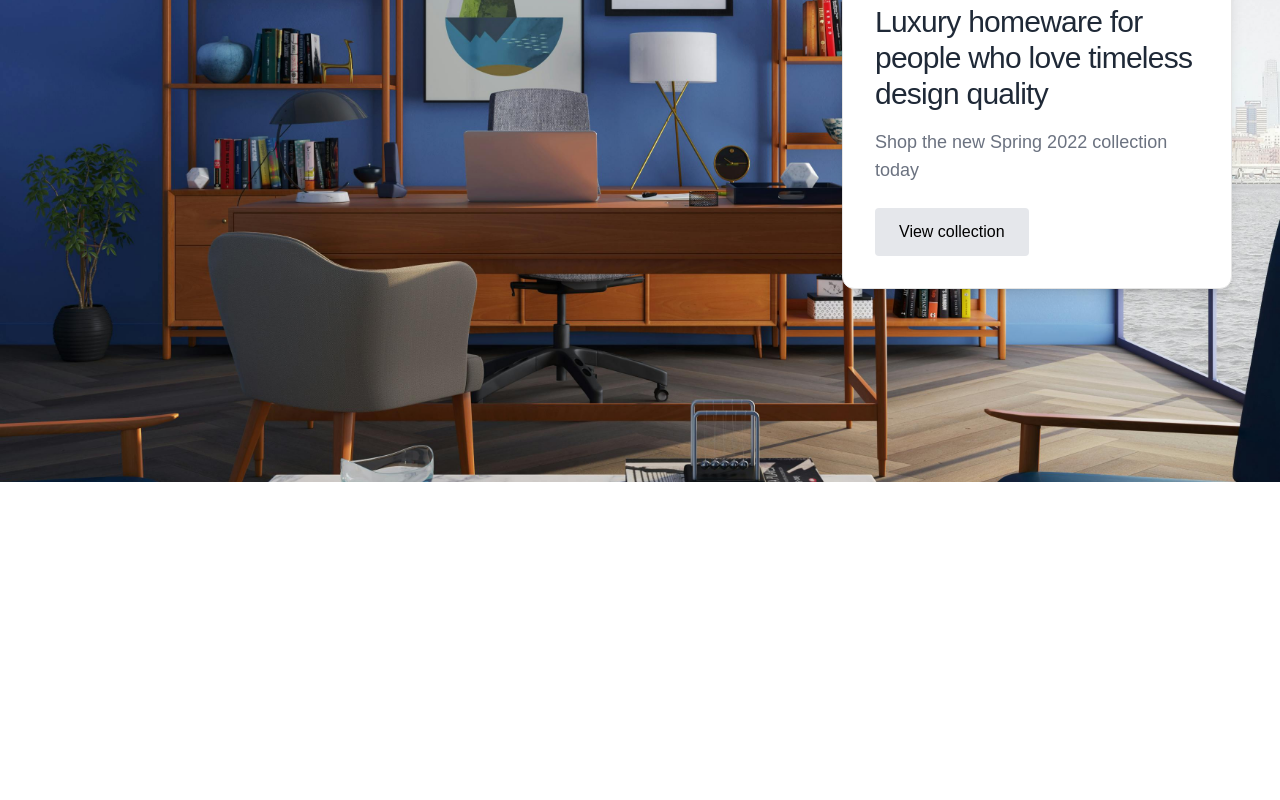
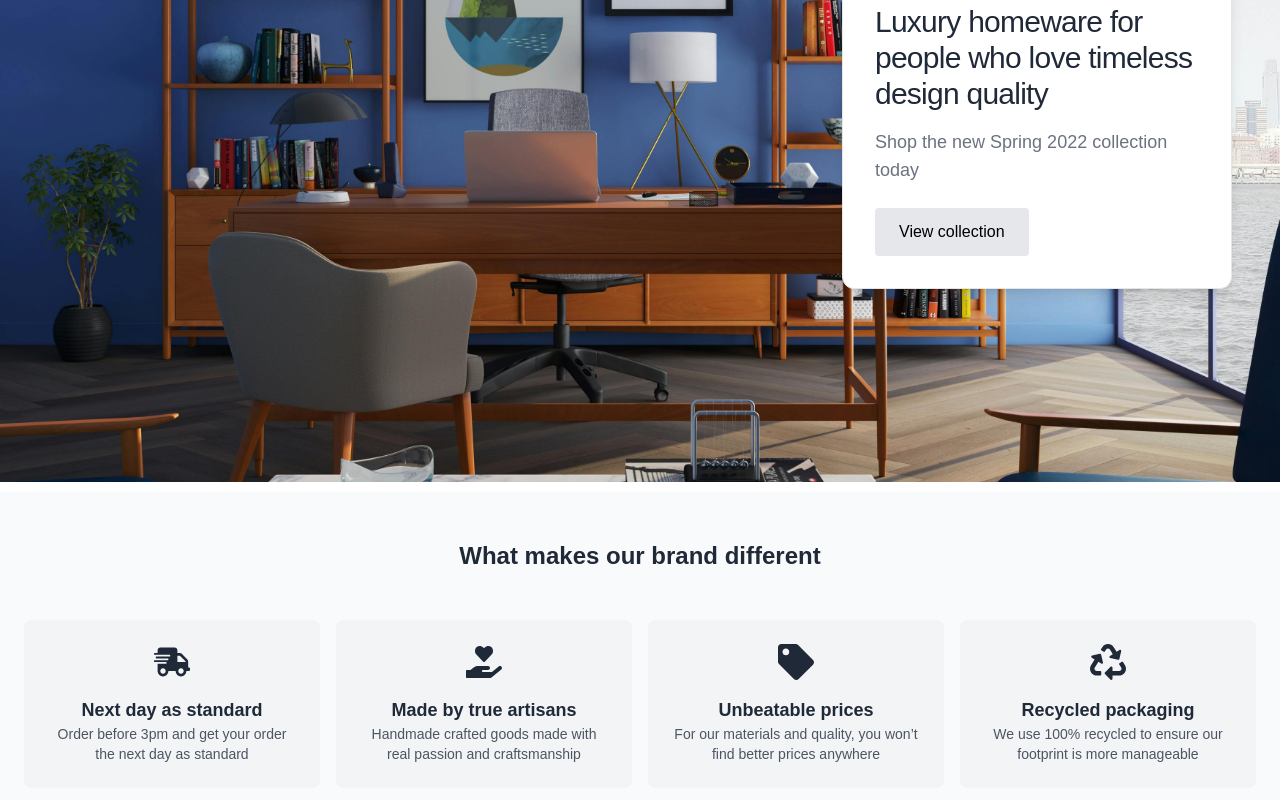
Before and after one commit to Hamza-Sheikh-02/UIUX-Hackathon, a Next.js app: page / in a window 1280 px wide. Shown: the part 434-1234 px from the top of the page. Before the commit the page ends 916 px from the top, so only its background shows below. Built offline with nearby package versions, Linux system fonts and the light colour scheme.

Commit message:
Brand Difference

```diff
--- a/src/app/page.tsx
+++ b/src/app/page.tsx
@@ -1,5 +1,6 @@
 import React from "react";
 import HeroSection from "@/components/Hero";
+import BrandDifference from "@/components/BrandDifference";
 
 const Home: React.FC = () => {
   return (
@@ -7,6 +8,9 @@ const Home: React.FC = () => {
       <main className="pt-[80px]">
         <HeroSection />
       </main>
+      <main className="pt-[10px]">
+        <BrandDifference />
+      </main>
     </div>
   );
 };
--- /dev/null
+++ b/src/components/BrandDifference.tsx
@@ -0,0 +1,59 @@
+import {
+  FaShippingFast,
+  FaHandHoldingHeart,
+  FaTag,
+  FaRecycle,
+} from "react-icons/fa";
+
+const BrandDifference = () => {
+  return (
+    <div className="bg-gray-50 flex flex-col items-center justify-center px-6 py-12">
+      <h2 className="text-2xl font-semibold text-gray-800 mb-12 text-center">
+        What makes our brand different
+      </h2>
+      <div className="grid grid-cols-1 md:grid-cols-4 gap-8 md:gap-4 max-w-[1440px] w-full">
+        <div className="flex flex-col items-center text-center bg-gray-100 p-6 rounded-lg">
+          <FaShippingFast className="text-4xl text-gray-800 mb-4" />
+          <h3 className="text-lg font-semibold text-gray-800">
+            Next day as standard
+          </h3>
+          <p className="text-gray-600 text-sm">
+            Order before 3pm and get your order the next day as standard
+          </p>
+        </div>
+
+        <div className="flex flex-col items-center text-center bg-gray-100 p-6 rounded-lg">
+          <FaHandHoldingHeart className="text-4xl text-gray-800 mb-4" />
+          <h3 className="text-lg font-semibold text-gray-800">
+            Made by true artisans
+          </h3>
+          <p className="text-gray-600 text-sm">
+            Handmade crafted goods made with real passion and craftsmanship
+          </p>
+        </div>
+
+        <div className="flex flex-col items-center text-center bg-gray-100 p-6 rounded-lg">
+          <FaTag className="text-4xl text-gray-800 mb-4" />
+          <h3 className="text-lg font-semibold text-gray-800">
+            Unbeatable prices
+          </h3>
+          <p className="text-gray-600 text-sm">
+            For our materials and quality, you won’t find better prices anywhere
+          </p>
+        </div>
+
+        <div className="flex flex-col items-center text-center bg-gray-100 p-6 rounded-lg">
+          <FaRecycle className="text-4xl text-gray-800 mb-4" />
+          <h3 className="text-lg font-semibold text-gray-800">
+            Recycled packaging
+          </h3>
+          <p className="text-gray-600 text-sm">
+            We use 100% recycled to ensure our footprint is more manageable
+          </p>
+        </div>
+      </div>
+    </div>
+  );
+};
+
+export default BrandDifference;
--- a/src/components/Hero.tsx
+++ b/src/components/Hero.tsx
@@ -11,7 +11,7 @@ const HeroSection: React.FC = () => {
     <div
       className="h-screen md:h-[704px] w-full bg-cover bg-center flex flex-col md:flex-row justify-center md:justify-end items-center"
       style={{
-        backgroundImage: "url('/herobg.jpeg')", // Path to your image
+        backgroundImage: "url('/herobg.jpeg')",
       }}
     >
       <Card className="w-[90%] max-w-[390px] md:w-[450px] bg-white shadow-lg mx-4 md:mr-12">
```
